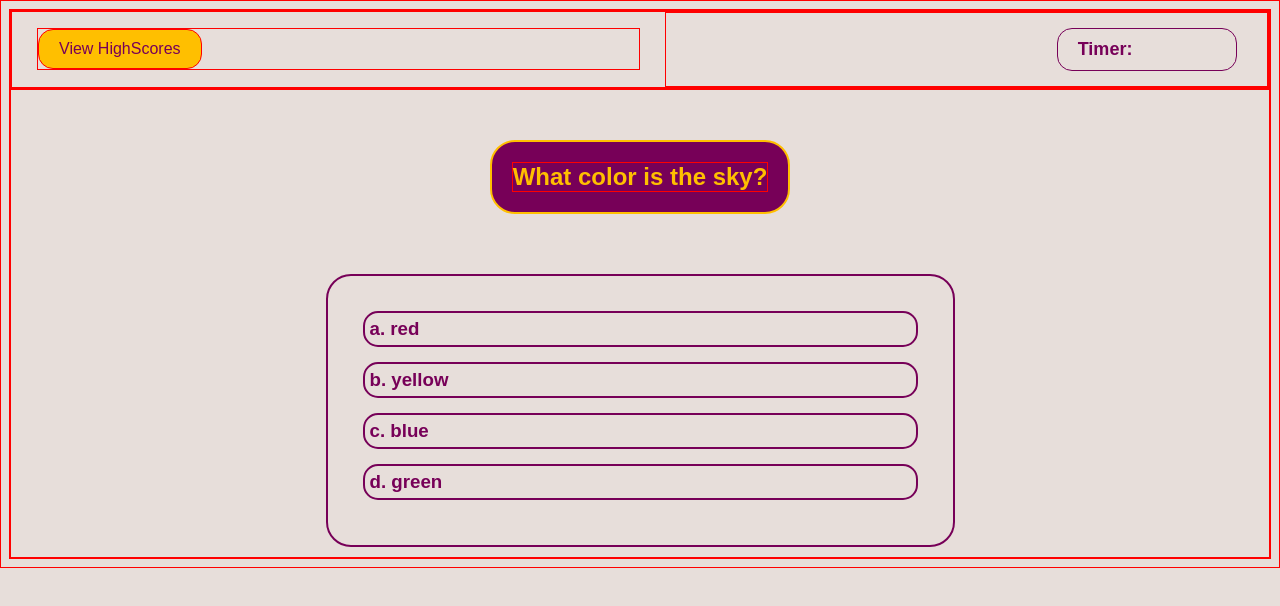
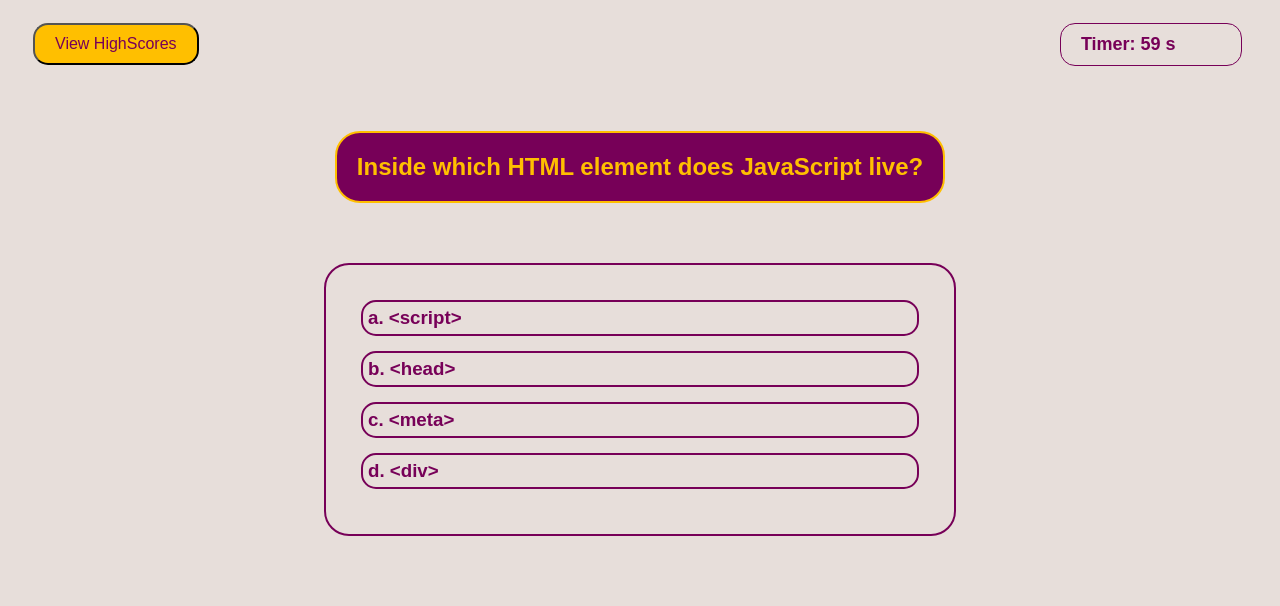
Before and after one commit to IsiBee/code-quiz-challenge, a plain HTML site: page index.html in a window 1280 px wide. Both pictures are taken after a click on the button "Begin Quiz". Drawn offline with Linux system fonts and the light colour scheme.

Commit message:
Able to move through each question, added some questions to test with

```diff
--- a/assets/css/style.css
+++ b/assets/css/style.css
@@ -1,6 +1,5 @@
 * {
     box-sizing: border-box;
-    border: 1px solid red;
 }
 
 :root {
--- a/assets/js/script.js
+++ b/assets/js/script.js
@@ -1,8 +1,12 @@
 
 var timeCounter = 60;
+var questionNumber = 0;
 var quizScore = 0;
 
+
+
 var beginQuizEl = document.querySelector("#start-button");
+var timerEl = document.querySelector("#timer");
 
 var welcomeEl = document.querySelector(".main-container");
 var questionContainer = document.querySelector(".question-container");
@@ -14,62 +18,137 @@ var answerBEl = document.querySelector("#answer-b");
 var answerCEl = document.querySelector("#answer-c");
 var answerDEl = document.querySelector("#answer-d");
 
+var resultEl = document.querySelector("#answer-result");
+
 // Creating an array of question and answer objects.
-var quizQuestions = [{q: "",a: ""},
-{q: "",a: ""},
-{q: "",a: ""},
-{q: "",a: ""},
-{q: "",a: ""},
-{q: "",a: ""},
-{q: "",a: ""},
-{q: "",a: ""},
-{q: "",a: ""},
-{q: "What color is the sky?",a: "c"}];
+var quizQuestions = [{ q: "Inside which HTML element does JavaScript live?", a: "a" },
+{ q: "Which of the following indicates a loop?", a: "d" },
+{ q: "Which key word immediately terminates a loop?", a: "b" },
+{ q: "Which key word immediately terminates a function?", a: "c" },
+{ q: "________ are required when writing an If statement?", a: "d" },
+{ q: "", a: "" },
+{ q: "", a: "" },
+{ q: "", a: "" },
+{ q: "", a: "" },
+{ q: "What color is the sky?", a: "c" }];
 
 // Creates an array of multiple choice answer objects.
 // These are potential answers for each question listed above.
 
-var quizMultipleChoiceAnswers = [{a: "red",b: "yellow", c: "blue", d:"green"},
-{a: "",b: "", c: "", d:""},
-{a: "",b: "", c: "", d:""},
-{a: "",b: "", c: "", d:""},
-{a: "",b: "", c: "", d:""},
-{a: "",b: "", c: "", d:""},
-{a: "",b: "", c: "", d:""},
-{a: "",b: "", c: "", d:""},
-{a: "",b: "", c: "", d:""},
-{a: "red",b: "yellow", c: "blue", d:"green"}];
+var quizMultipleChoiceAnswers = [{ a: "<script>", b: "<head>", c: "<meta>", d: "<div>" },
+{ a: "for", b: "while", c: "if", d: "a and b" },
+{ a: "alert", b: "break", c: "console.log", d: "switch" },
+{ a: "end", b: "!=", c: "return", d: "var" },
+{ a: "===", b: "else if", c: "switch statements", d: "conditions" },
+{ a: "", b: "", c: "", d: "" },
+{ a: "", b: "", c: "", d: "" },
+{ a: "", b: "", c: "", d: "" },
+{ a: "", b: "", c: "", d: "" },
+{ a: "red", b: "yellow", c: "blue", d: "green" }];
 
 
-var hideContent = function(element){
-    element.setAttribute("style","display: none;");
+var hideContent = function (element) {
+    element.setAttribute("style", "display: none;");
 };
 
-var showContent = function(element){
+var showContent = function (element) {
     element.removeAttribute("style");
+};
+
+var countDown = function () {
+    showContent(timerEl);
+    var timeLeft = setInterval(function () {
+        if (timeCounter <= 0) {
+            hideContent(timerEl);
+            clearInterval(timeLeft);
+            endQuiz();
+        }
+        else {
+            timerEl.textContent = "Timer: " + timeCounter + " s";
+            timeCounter--;
+        }
+    }, 1000);
+};
+
+var clearResult = function(){
+    resultEl.textContent = "";
+};
+
+var getAnswer = function (event) {
+    event.preventDefault();
+    var userAnswer = event.target.getAttribute("answer-id");
+
+    if (userAnswer === quizQuestions[questionNumber].a) {
+        resultEl.textContent = "Correct!";
+        timeCounter += 10;
+        quizScore += 5;
+    }
+    else {
+        resultEl.textContent = "Wrong!";
+        timeCounter -= 10;
+        quizScore -= 5;
+    }
+    // Clears the result after .5 seconds so as not to confuse the user.
+    setTimeout(clearResult, 500);
+    // Increments our question number so we move onto the next question.
+    questionNumber++;
+    // If we ran out of time or questions this will end the quiz.
+    if ((timeCounter <= 0) || (questionNumber === quizQuestions.length)) {
+        endQuiz();
+    }
+    // otherwise continue with the next question and set of answers.
+    else {
+        getQuestion();
+        getMultipleChoiceAnswers();
+        answerAEl.onclick = getAnswer;
+        answerBEl.onclick = getAnswer;
+        answerCEl.onclick = getAnswer;
+        answerDEl.onclick = getAnswer;
+    }
 }
 
-var takeQuiz = function(){
+var getQuestion = function () {
+    // Displays the question in the question element
+    questionEl.textContent = quizQuestions[questionNumber].q;
+};
 
+var getMultipleChoiceAnswers = function () {
+    // Displays each potential answer
+    answerAEl.textContent = "a. " + quizMultipleChoiceAnswers[questionNumber].a;
+    answerBEl.textContent = "b. " + quizMultipleChoiceAnswers[questionNumber].b;
+    answerCEl.textContent = "c. " + quizMultipleChoiceAnswers[questionNumber].c;
+    answerDEl.textContent = "d. " + quizMultipleChoiceAnswers[questionNumber].d;
+};
+
+var takeQuiz = function () {
+    // Hide welcome page elements
     hideContent(welcomeEl);
     hideContent(beginQuizEl);
+    // begin timer
+    countDown();
+    // Show quiz HTML elements
     showContent(questionContainer);
     showContent(answerContainer);
 
-    for(var i = 0; i < quizQuestions.length; i++){
-        // Display the question
-        questionEl.textContent = quizQuestions[i].q;
-        // Display the answer options
-        answerAEl.textContent = "a. " + quizMultipleChoiceAnswers[i].a;
-        answerBEl.textContent = "b. " + quizMultipleChoiceAnswers[i].b;
-        answerCEl.textContent = "c. " + quizMultipleChoiceAnswers[i].c;
-        answerDEl.textContent = "d. " + quizMultipleChoiceAnswers[i].d;
+    // The first time through we need to get a question.
+    getQuestion();
+    // Get the first set of answers.
+    getMultipleChoiceAnswers();
+    // Wait for a response before jumping into the getAnswer function.
+    answerAEl.onclick = getAnswer;
+    answerBEl.onclick = getAnswer;
+    answerCEl.onclick = getAnswer;
+    answerDEl.onclick = getAnswer;
 
-    }
+};
+
+var endQuiz = function () {
+    console.log("Ended");
 };
 
 
 // Event Listeners
+hideContent(timerEl);
 hideContent(questionContainer);
 hideContent(answerContainer);
 beginQuizEl.addEventListener("click", takeQuiz);
--- a/index.html
+++ b/index.html
@@ -15,7 +15,7 @@
                 <button class="btn" id="view-highscores">View HighScores</button>
             </div>
             <div class="time-container">
-                <h2 id="timer">Timer: </h2>
+                <h2 id="timer"></h2>
             </div>
         </nav>
     </header>
@@ -36,11 +36,12 @@
             <h2 id="question"></h2>
         </div>
         <div class="main-container answer-container">
-            <h3 class="answer" id="answer-a"></h3>
-            <h3 class="answer" id="answer-b"></h3>
-            <h3 class="answer" id="answer-c"></h3>
-            <h3 class="answer" id="answer-d"></h3>
+            <h3 class="answer" answer-id="a" id="answer-a"></h3>
+            <h3 class="answer" answer-id="b" id="answer-b"></h3>
+            <h3 class="answer" answer-id="c" id="answer-c"></h3>
+            <h3 class="answer" answer-id="d" id="answer-d"></h3>
         </div>
+        <h4 id="answer-result"></h4>
 
 
 
```
